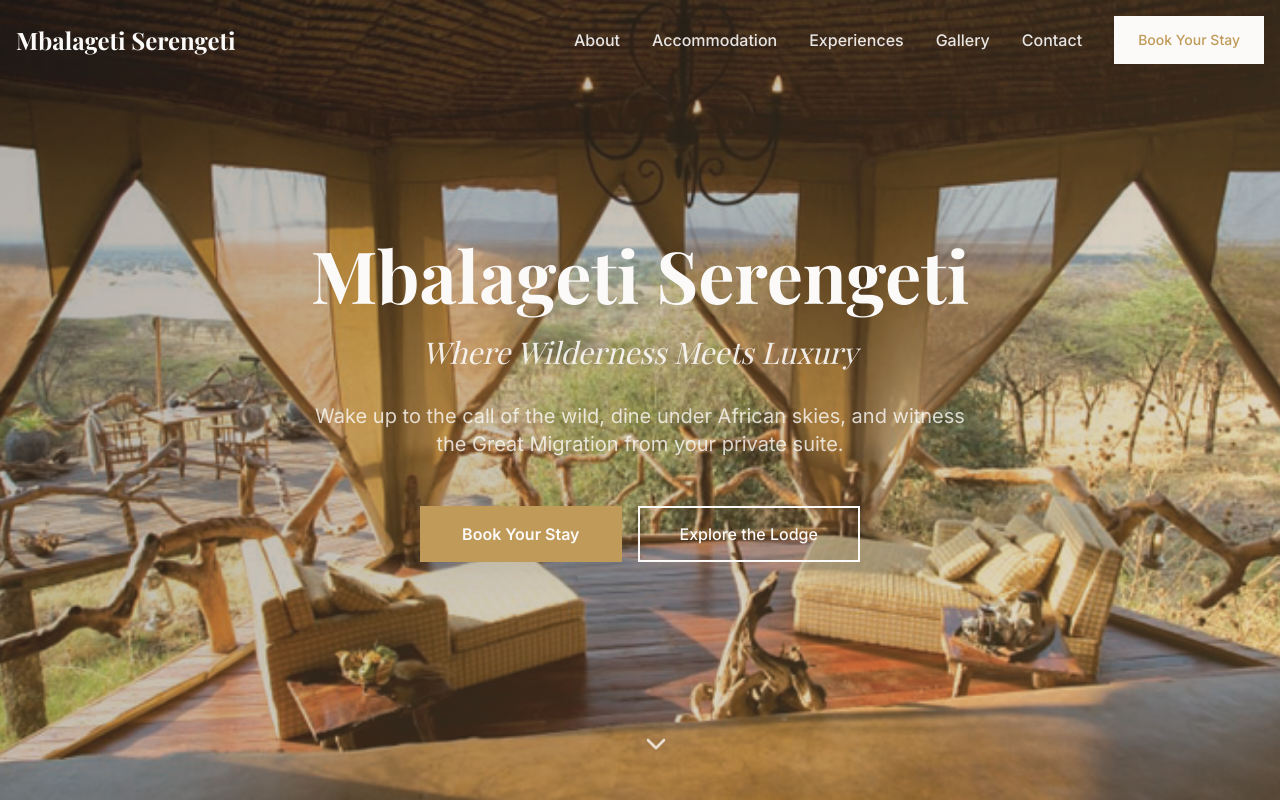
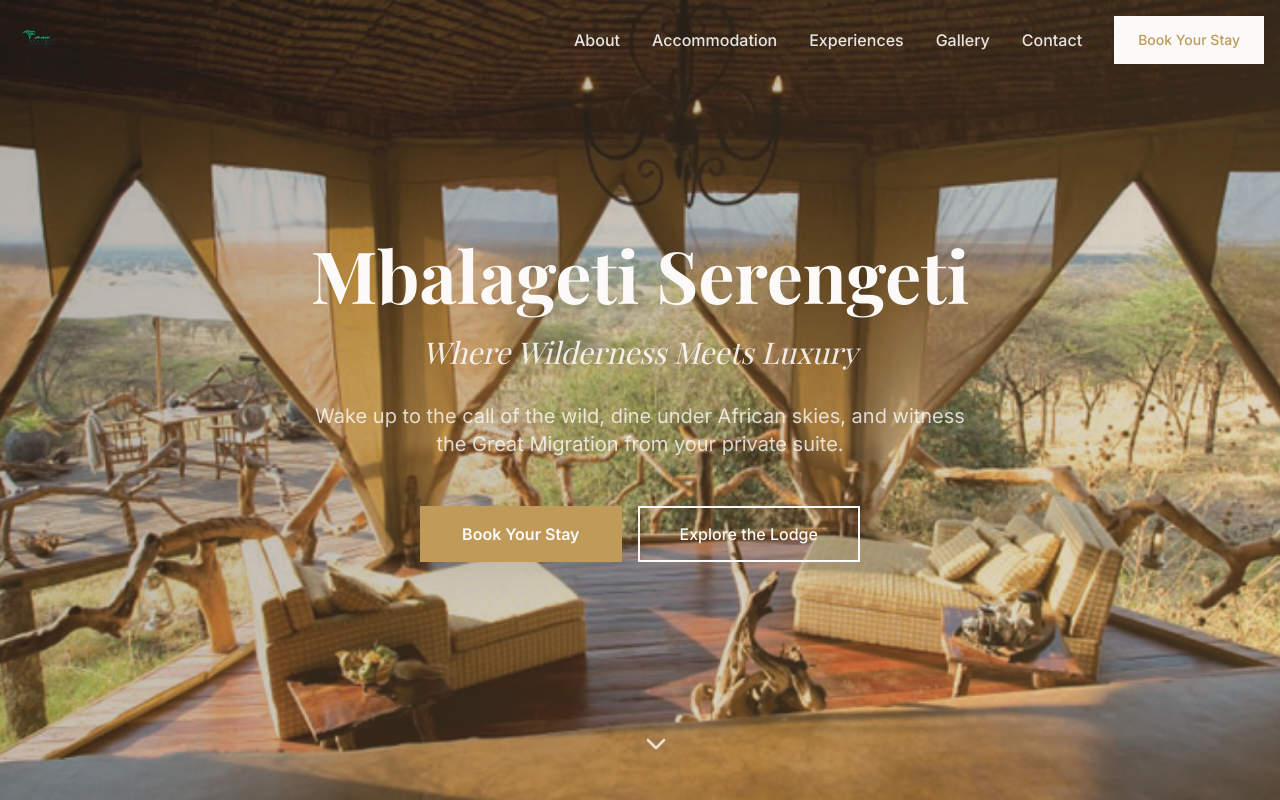
Before and after one commit to sylvestermayaya5-sudo/mbalageti-serengeti-reimagined, a React (Vite) app: page / in a window 1280 px wide. Shown: the top 800 px of the page. Built offline with nearby package versions, Linux system fonts and the light colour scheme; the HTML template or start-up script is replaced by a standard one.

Commit message:
Update footer logo and text

```diff
--- a/src/components/Footer.tsx
+++ b/src/components/Footer.tsx
@@ -131,7 +131,7 @@ const Footer = () => {
       <div className="border-t border-primary-foreground/20 py-6">
         <div className="container mx-auto px-4 text-center text-sm text-primary-foreground/60">
           <p>&copy; {currentYear} Mbalageti Serengeti. All rights reserved.</p>
-          <p className="mt-2">Committed to sustainable tourism and wildlife conservation.</p>
+          <p className="mt-2">Designed by Kena's Group.</p>
         </div>
       </div>
     </footer>
--- a/src/components/Navigation.tsx
+++ b/src/components/Navigation.tsx
@@ -1,6 +1,7 @@
 import { useState, useEffect } from "react";
 import { Menu, X } from "lucide-react";
 import { Button } from "@/components/ui/button";
+import logo from "@/assets/logo-color-removebg-preview.png";
 
 const Navigation = () => {
   const [isScrolled, setIsScrolled] = useState(false);
@@ -31,11 +32,9 @@ const Navigation = () => {
       <nav className="container mx-auto px-4 py-4 flex items-center justify-between">
         <button
           onClick={() => scrollToSection("hero")}
-          className={`font-serif text-2xl font-bold transition-colors ${
-            isScrolled ? "text-primary hover:text-primary/80" : "text-primary-foreground hover:text-primary-foreground/80"
-          }`}
+          className="transition-opacity hover:opacity-80"
         >
-          Mbalageti Serengeti
+          <img src={logo} alt="Mbalageti Serengeti" className="h-12 w-auto" />
         </button>
 
         {/* Desktop Navigation */}
```
Also changed, not shown: src/assets/logo-color-removebg-preview.png (added).
